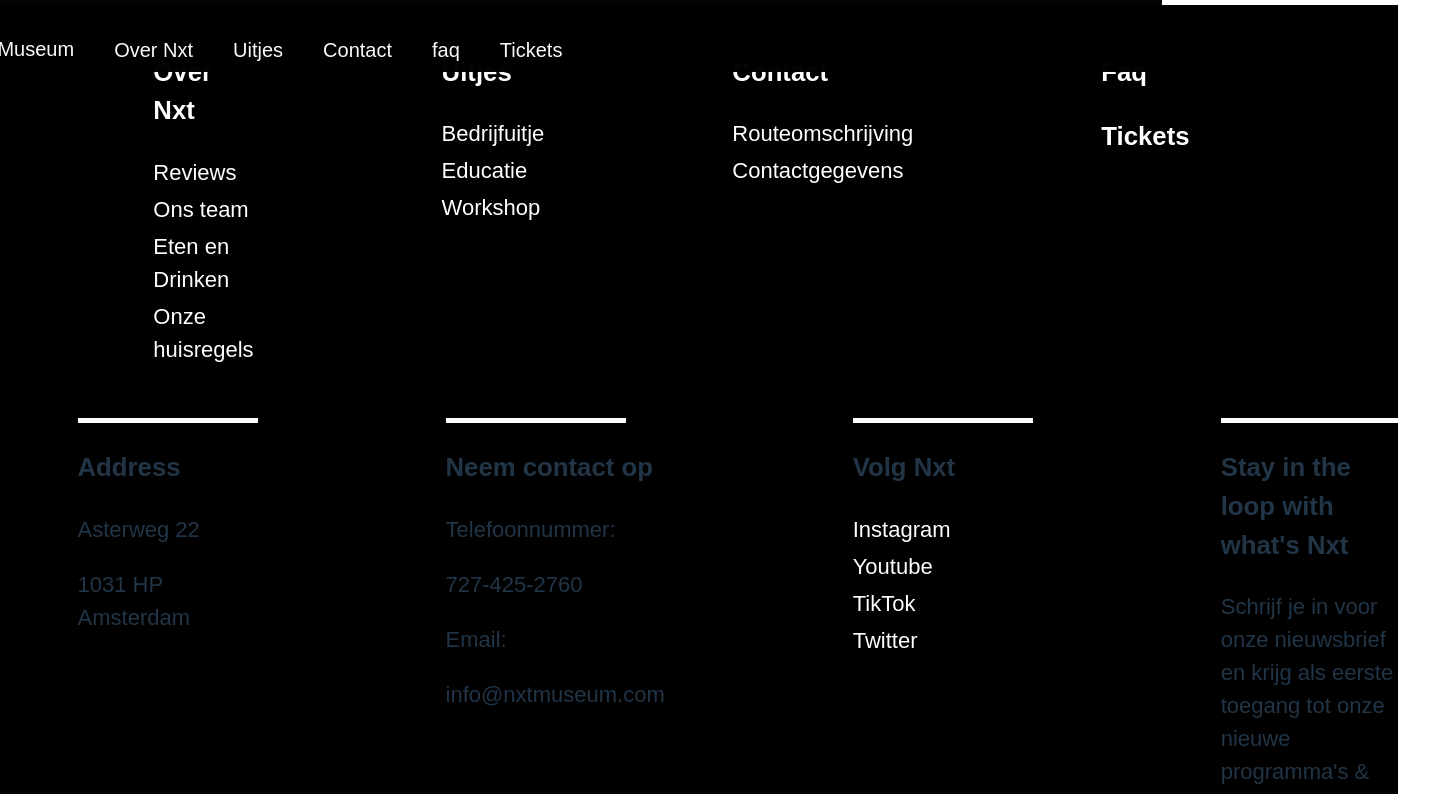
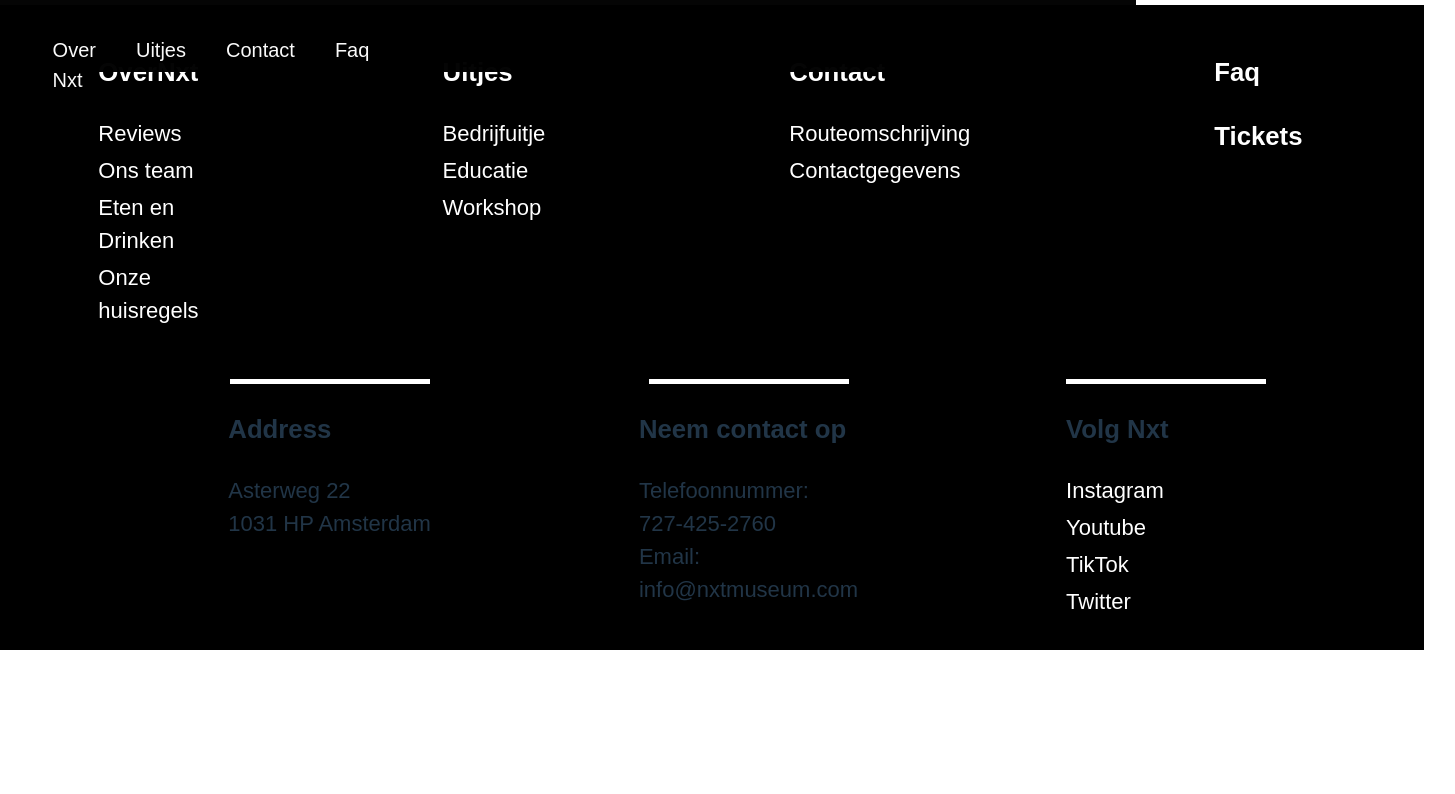
Before and after one commit to QuintenDuijster/BO, a React (Vite) app in the folder Website/museum online website/: page /Uitjes in a window 1280 px wide. Shown: the top 794 px of the page, 1455 px wide, since content can reach past the window. Built offline with nearby package versions, Linux system fonts and the light colour scheme.

Commit message:
update 1.0
footer,
header,
main page

```diff
--- a/Website/museum online website/src/App.tsx
+++ b/Website/museum online website/src/App.tsx
@@ -1,5 +1,6 @@
 import React from 'react';
 import './App.css';
+import './Herbruikbaar/hoverLink.css';
 import Header from './Herbruikbaar/Header.tsx';
 import Footer from './Herbruikbaar/Footer.tsx';
 import ImageSequence from './Herbruikbaar/ImageSequence.tsx';
@@ -12,7 +13,7 @@ const App: React.FC = () =>
             <main>
                 <div className="Header">
                     <img className="Background" src="Images/AppBackground.png" alt="Example" />
-                    <div>
+                    <div className="Header-contant">
                         <div>
                             <h1>Nxt Museum</h1>
                             <p>
--- a/Website/museum online website/src/Herbruikbaar/Footer.css
+++ b/Website/museum online website/src/Herbruikbaar/Footer.css
@@ -4,36 +4,40 @@ footer {
     margin-top: 5px;
 }
 
+    footer div {
+        margin: auto;
+        width: 90%;
+    }
+
 .subPages{
     display: flex;
     font-size: 22px;
-    margin: auto;
-    width: 70%;
+    margin-left: 120px;
 }
 
 .subPages ul {
     list-style: none;
-    margin-right: 140px;
+    margin-right: 160px;
 }
 
-.subPages ul li{
-    margin: 4px;
-}
+    .subPages ul li {
+        margin: 4px;
+        margin-right: 40px;
+    }
 
 .subPages ul li a{
-    color: white;
+    color: white
 }
 
 .information {
     display: flex;
     font-size: 22px;
-    margin: auto;
-    width: 80%;
+    margin-left: 250px;
 }
 
 .information ul {
     list-style: none;
-    margin-right: 140px;
+    margin-right: 160px;
 }
 
 .information ul li {
@@ -47,5 +51,5 @@ footer {
 .line{
     background-color: white;
     height: 5px;
-    width: 180px;
+    width: 200px;
 }
--- a/Website/museum online website/src/Herbruikbaar/Footer.tsx
+++ b/Website/museum online website/src/Herbruikbaar/Footer.tsx
@@ -5,28 +5,29 @@ const Footer: React.FC = () =>
 {
     return (
         <footer>
+            <div>
                 <div className="subPages">
                     <ul>
-                    <li><a href="#test"><h3>Over Nxt</h3></a></li>
-                    <li><a href="#test">Reviews</a></li>
-                    <li><a href="#test">Ons team</a></li>
-                    <li><a href="#test">Eten en Drinken</a></li>
-                    <li><a href="#test">Onze huisregels</a></li>
+                        <li><a className="hoverLink" href="#test"><h3>OverNxt</h3></a></li>
+                        <li><a className="hoverLink" href="#test">Reviews</a></li>
+                        <li><a className="hoverLink" href="#test">Ons team</a></li>
+                        <li><a className="hoverLink" href="#test">Eten en Drinken</a></li>
+                        <li><a className="hoverLink" href="#test">Onze huisregels</a></li>
                     </ul>
                     <ul>
-                    <li><a href="#test"><h3>Uitjes</h3></a></li>
-                    <li><a href="#test">Bedrijfuitje</a></li>
-                    <li><a href="#test">Educatie</a></li>
-                    <li><a href="#test">Workshop</a></li>
+                        <li><a className="hoverLink" href="#test"><h3>Uitjes</h3></a></li>
+                        <li><a className="hoverLink" href="#test">Bedrijfuitje</a></li>
+                        <li><a className="hoverLink" href="#test">Educatie</a></li>
+                        <li><a className="hoverLink" href="#test">Workshop</a></li>
                     </ul>
                     <ul>
-                    <li><a href="#test"><h3>Contact</h3></a></li>
-                    <li><a href="#test">Routeomschrijving</a></li>
-                    <li><a href="#test">Contactgegevens</a></li>
+                        <li><a className="hoverLink" href="#test"><h3>Contact</h3></a></li>
+                        <li><a className="hoverLink" href="#test">Routeomschrijving</a></li>
+                        <li><a className="hoverLink" href="#test">Contactgegevens</a></li>
                     </ul>
                     <ul>
-                    <li><a href="#test"><h3>Faq</h3></a></li>
-                    <li><a href="#test"><h3>Tickets</h3></a></li>
+                        <li><a className="hoverLink" href="#test"><h3>Faq</h3></a></li>
+                        <li><a className="hoverLink" href="#test"><h3>Tickets</h3></a></li>
                     </ul>
                 </div>
 
@@ -34,16 +35,12 @@ const Footer: React.FC = () =>
                     <ul>
                         <li><div className="line"></div></li>
                         <li><h3>Address</h3></li>
-                    <li><p>Asterweg 22</p></li>
-                    <li><p>1031 HP Amsterdam</p></li>
+                        <li><p>Asterweg 22 <br /> 1031 HP Amsterdam</p></li>
                     </ul>
                     <ul>
                         <li><div className="line"></div></li>
                         <li><h3>Neem contact op</h3></li>
-                    <li><p>Telefoonnummer:</p></li>
-                    <li><p>727-425-2760</p></li>
-                    <li><p>Email:</p></li>
-                    <li><p>info@nxtmuseum.com</p></li>
+                        <li><p>Telefoonnummer: <br /> 727-425-2760 <br /> Email: <br /> info@nxtmuseum.com</p></li>
                     </ul>
                     <ul>
                         <li><div className="line"></div></li>
@@ -53,17 +50,7 @@ const Footer: React.FC = () =>
                         <li><a>TikTok</a></li>
                         <li><a>Twitter</a></li>
                     </ul>
-                <ul>
-                    <li><div className="line"></div></li>
-                    <li><h3>Stay in the loop with what's Nxt</h3></li>
-                    <li><p>Schrijf je in voor onze nieuwsbrief en krijg als eerste toegang tot onze nieuwe programma's & exclusieve acties.</p></li>
-                    <li>
-                        <form>
-                            <input type="text"></input>
-                            <input type="submit"></input>
-                        </form>
-                    </li>
-                </ul>
+                </div>
             </div>
         </footer>
     );
--- a/Website/museum online website/src/Herbruikbaar/Header.css
+++ b/Website/museum online website/src/Herbruikbaar/Header.css
@@ -72,3 +72,7 @@ header ul li span:hover {
 #aLink {
     margin-top: 25px;
 }
+
+.right{
+    margin-left: 1050px;
+}
--- a/Website/museum online website/src/Herbruikbaar/Header.tsx
+++ b/Website/museum online website/src/Herbruikbaar/Header.tsx
@@ -6,18 +6,18 @@ const Header: React.FC = () =>
 {
     return (
         <header> {/* dit is de header voor de website! */}
-            <ul className="lef">
+            <ul>
                 <li>
                     <a className="Logo" href="http://localhost:5173/">
                         <svg
                             xmlns="http://www.w3.org/2000/svg"
-                            viewBox="0 0 80 80" // setting viewBox to original dimensions (80x80)
-                            width="60"          // specifying width and height to fit the desired 60x60 area
+                            viewBox="0 0 80 80"
+                            width="60"
                             height="60"
                         >
                             <path
                                 d="M72.1,72l-3-3V6.7h-0.5C51.6,6.8,37.7,20.3,37.1,37l0,0c0.1-19.2,15.7-34.9,35-35.3V72z M41.1,52.7v-1.8l0,0	V52.7z M1.1,72.7V2.4l5,5v62.3h30v3H1.1z M13.1,14.4l5,5v42.3h18v3h-23C13.1,64.7,13.1,14.4,13.1,14.4z M36.1,49.7v3h-5V32.4l5,5	v0.3V49.7z M25.1,26.4l5,5v22.3h6v1.4v1.6h-11C25.1,56.7,25.1,26.4,25.1,26.4z M19.1,20.4l5,5v32.3h12v3h-17	C19.1,60.7,19.1,20.4,19.1,20.4z M56.1,56l-3-3V30.7h-0.5c-5.9,0-10.9,4.6-11.4,10.4L41.1,41c0.1-8.2,6.8-15,15-15.3V56z M48.5,36.7	c-3.2,0-5.9,2.3-6.4,5.4V42c0.1-5.5,4.5-10,10-10.3V52l-3-3V36.7H48.5z M48.1,48l-5-5c0.1-2.8,2.3-5,5-5.3V48z M60.1,60l-3-3V24.7	h-0.5c-8.7,0-15.8,6.8-16.5,15.3l0,0c0.1-11,9-20,20-20.3V60z M64.1,64l-3-3V18.7h-0.5C49.1,18.8,39.7,27.8,39.1,39l0,0	c0.1-13.7,11.2-25,25-25.3V64z M7.1,8.4l5,5v52.3h24v3h-29L7.1,8.4z M68.1,68l-3-3V12.7h-0.5C50.3,12.8,38.7,24,38.1,38l0,0	c0.1-16.5,13.5-29.9,30-30.3V68z M72.5,0.7C52.8,0.8,36.7,16.5,36.1,36L6.1,6l-6-6v73.7h37v-4h1v-4l0,0h1v-4h1v-4h1v-4h1v-5.3	l22,22l0,0l4,4l4,4V0.7H72.5z"
-                                fill="white" // assuming you want to fill with the current color
+                                fill="white"
                             />
                         </svg>
                         <p>Nxt Museum</p>
@@ -27,10 +27,10 @@ const Header: React.FC = () =>
                     <span>Over Nxt</span>
                     <div className="dropdown-content">
                         <ul>
-                            <li><a href="OverNxt">Reviews</a></li>
-                            <li><a href="OverNxt">Ons team</a></li>
-                            <li><a href="OverNxt">Eten en Drinken</a></li>
-                            <li><a href="OverNxt">Onze huisregels</a></li>
+                            <li><a className="hoverLink" href="OverNxt">Reviews</a></li>
+                            <li><a className="hoverLink" href="OverNxt">Ons team</a></li>
+                            <li><a className="hoverLink"  href="OverNxt">Eten en Drinken</a></li>
+                            <li><a className="hoverLink"  href="OverNxt">Onze huisregels</a></li>
                         </ul>
                     </div>
                 </li>
@@ -38,9 +38,9 @@ const Header: React.FC = () =>
                     <span>Uitjes</span>
                     <div className="dropdown-content">
                         <ul>
-                            <li><a href="Uitjes">Bedrijfsuitje</a></li>
-                            <li><a href="Uitjes">Educatie</a></li>
-                            <li><a href="Uitjes">Workshops</a></li>
+                            <li><a className="hoverLink"  href="Uitjes">Bedrijfsuitje</a></li>
+                            <li><a className="hoverLink" href="Uitjes">Educatie</a></li>
+                            <li><a className="hoverLink" href="Uitjes">Workshops</a></li>
                         </ul>
                     </div>
                 </li>
@@ -48,16 +48,21 @@ const Header: React.FC = () =>
                     <span>Contact</span>
                     <div className="dropdown-content">
                         <ul>
-                            <li><a href="Contact">Routeomschrijving</a></li>
-                            <li><a href="Contact">Contactgegevens</a></li>
+                            <li><a className="hoverLink" href="Contact">Routeomschrijving</a></li>
+                            <li><a className="hoverLink" href="Contact">Contactgegevens</a></li>
                         </ul>
                     </div>
                 </li>
                 <li id="aLink">
-                    <a href="faq">faq</a>
+                    <a className="hoverLink" href="Faq">Faq</a>
+                </li>
+            </ul>
+            <ul className="right">
+                <li id="aLink">
+                    <a className="hoverLink"  href="Tickets">NL | ENG</a>
                 </li>
                 <li id="aLink">
-                    <a href="Tickets">Tickets</a>
+                    <a className="hoverLink"  href="Tickets">Tickets</a>
                 </li>
             </ul>
         </header>
--- /dev/null
+++ b/Website/museum online website/src/Herbruikbaar/hoverLink.css
@@ -0,0 +1,22 @@
+.hoverLink {
+    display: block;
+    position: relative;
+}
+
+    .hoverLink::after {
+        content: '';
+        position: absolute;
+        bottom: 0;
+        left: 0;
+        width: 100%;
+        height: 0.1em;
+        background-color: white;
+        opacity: 0;
+        transition: opacity 300ms, transform 300ms;
+    }
+
+    .hoverLink:hover::after,
+    .hoverLink:focus::after {
+        opacity: 1;
+        transform: translate3d(0, 0.2em, 0);
+    }
```
Also changed, not shown: Website/museum online website/src/App.css (+18 -8 lines), Website/museum online website/src/Herbruikbaar/ImageSequence.tsx (+12 -4 lines). Lines whose indentation alone changed are shown as unchanged.
